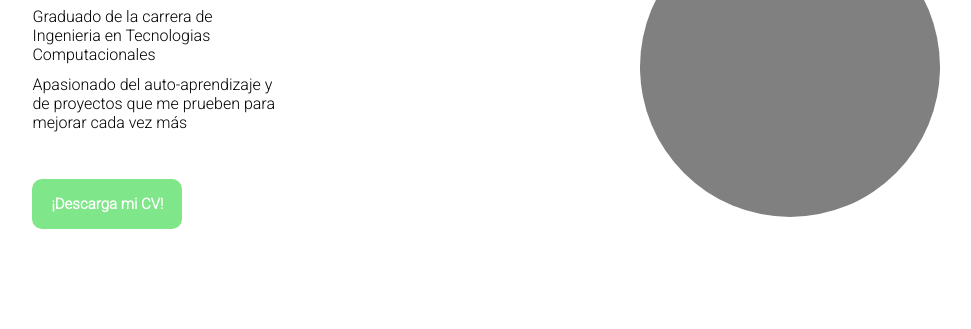
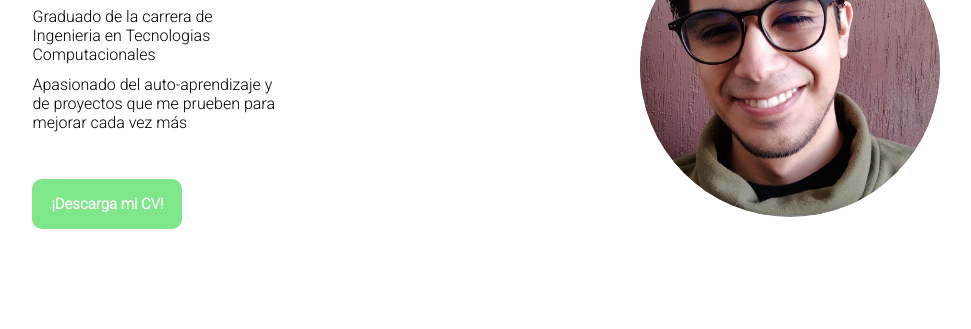
Before and after one commit to EnriqueFisc/Escritor_de_blogs_backend, a website: page public/index.html in a window 1280 px wide. Shown: the part 183-512 px from the top of the page, without its empty margins (157-1128 px from the left). Drawn offline with Linux system fonts and the light colour scheme.

Commit message:
se modificó el url de la imagen de perfil en el index html

```diff
--- a/public/index.html
+++ b/public/index.html
@@ -38,7 +38,7 @@
                     </div>
                     <div class="portfolio__image-me">
                         <div class="portfolio__image-container">
-                            <img src="./My-profil-picture.jpg" alt="profil-picture">
+                            <img src="./src/My-profil-picture.jpg" alt="profil-picture">
                         </div>
                     </div>
                 </div>
```
